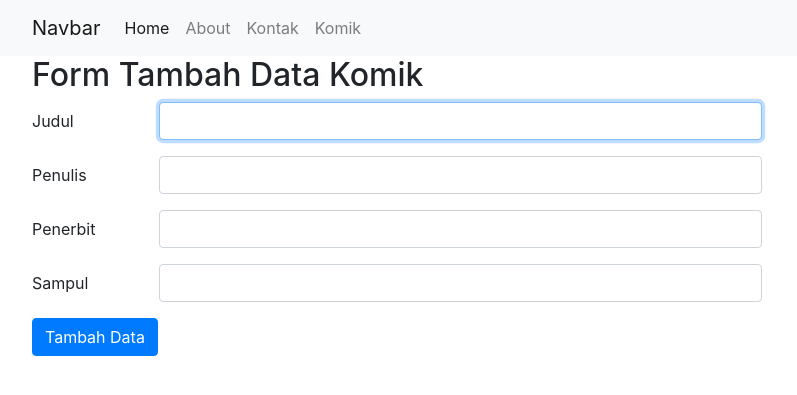
After one commit to EvelinaVirda/ci4app, a CodeIgniter 4 app: template app/Views/Komik/create.php in a window 1280 px wide. The commit adds this page. Shown: the top 395 px of the page, without its empty margins (53-850 px from the left). Run offline with PHP 8.4 and a stand-in for CodeIgniter, Linux system fonts and the light colour scheme; the template is opened without the code that fills it, so the values that code supplies are empty; some libraries are stand-ins or nearby versions.

Commit message:
insert data

```diff
--- a/app/Config/Routes.php
+++ b/app/Config/Routes.php
@@ -33,6 +33,8 @@ $routes->setAutoRoute(true);
 // route since we don't have to scan directories.
 $routes->get('/', 'Pages::index');
 
+$routes->get('/komik/(:segment)', 'Komik::detail/$1');
+
 /**
  * --------------------------------------------------------------------
  * Additional Routing
--- a/app/Controllers/Pages.php
+++ b/app/Controllers/Pages.php
@@ -42,6 +42,7 @@ class Pages extends BaseController
         return view('Pages/contact', $data);
     }
 
+
     //--------------------------------------------------------------------
 
 }
--- /dev/null
+++ b/app/Views/Komik/create.php
@@ -0,0 +1,45 @@
+<?= $this->extend('layout/template'); ?>
+
+<?= $this->section('content'); ?>
+
+<div class="container">
+    <div class="row">
+        <div class="col-8">
+            <h2>Form Tambah Data Komik</h2>
+            <form action="/Komik/save" method="POST">
+                <?= csrf_field(); ?>
+                <div class="form-group row">
+                    <label for="judul" class="col-sm-2 col-form-label">Judul</label>
+                    <div class="col-sm-10">
+                        <input type="text" class="form-control" id="judul" name="judul" autofocus>
+                    </div>
+                </div>
+                <div class="form-group row">
+                    <label for="penulis" class="col-sm-2 col-form-label">Penulis</label>
+                    <div class="col-sm-10">
+                        <input type="text" class="form-control" id="penulis" name="penulis">
+                    </div>
+                </div>
+                <div class="form-group row">
+                    <label for="penerbit" class="col-sm-2 col-form-label">Penerbit</label>
+                    <div class="col-sm-10">
+                        <input type="text" class="form-control" id="penerbit" name="penerbit">
+                    </div>
+                </div>
+                <div class="form-group row">
+                    <label for="sampul" class="col-sm-2 col-form-label">Sampul</label>
+                    <div class="col-sm-10">
+                        <input type="text" class="form-control" id="sampul" name="sampul">
+                    </div>
+                </div>
+                <div class="form-group row">
+                    <div class="col-sm-10">
+                        <button type="submit" class="btn btn-primary">Tambah Data</button>
+                    </div>
+                </div>
+            </form>
+        </div>
+    </div>
+</div>
+
+<?= $this->endSection(); ?>
```
Also changed, not shown: app/Controllers/Komik.php (+41 -2 lines), app/Models/KomikModel.php (+10 -0 lines), app/Views/Komik/detail.php (added, +32 -0 lines), app/Views/Komik/index.php (+7 -1 lines).
